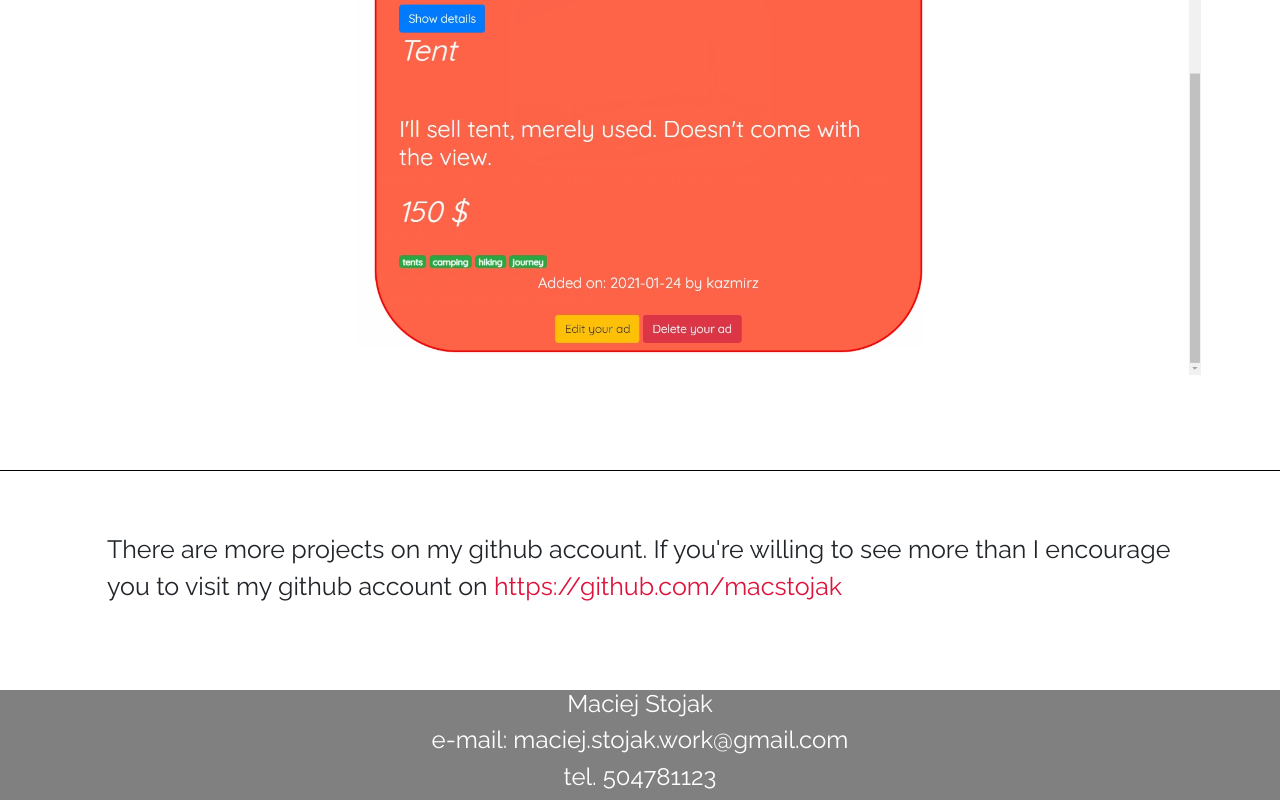
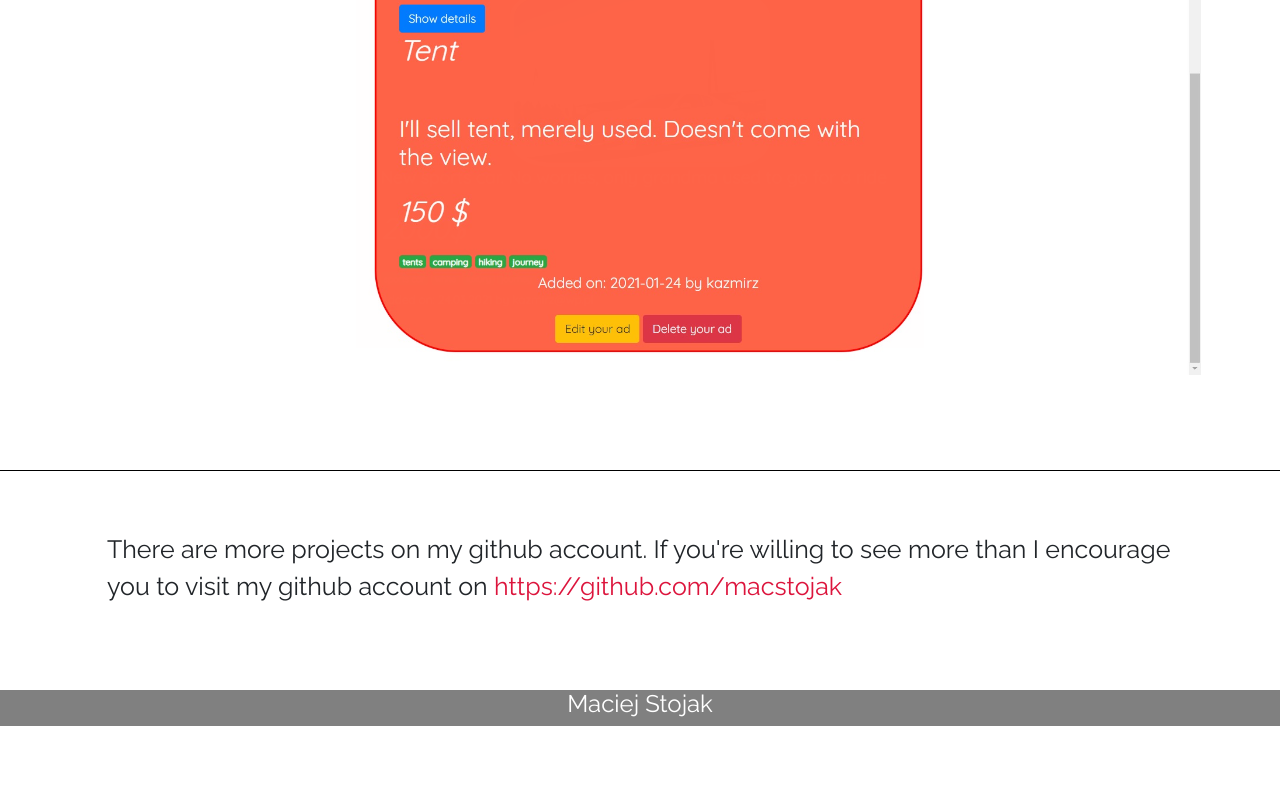
Before and after one commit to msto-work/portfolio, a React (Create React App) app: page / in a window 1280 px wide. Shown: the part 4308-5108 px from the top of the page. After the commit the page ends 5034 px from the top, so only its background shows below. Built offline with nearby package versions, Linux system fonts and the light colour scheme; a web font is replaced by a local one.

Commit message:
Update Footer.jsx

```diff
--- a/src/components/Footer.jsx
+++ b/src/components/Footer.jsx
@@ -19,8 +19,6 @@ const Footer = () =>{
     return(
         <Container>
             <h4>Maciej Stojak</h4>
-            <h4>e-mail: maciej.stojak.work@gmail.com</h4>
-            <h4>tel. 504781123</h4>
         </Container>
     )
 
```
